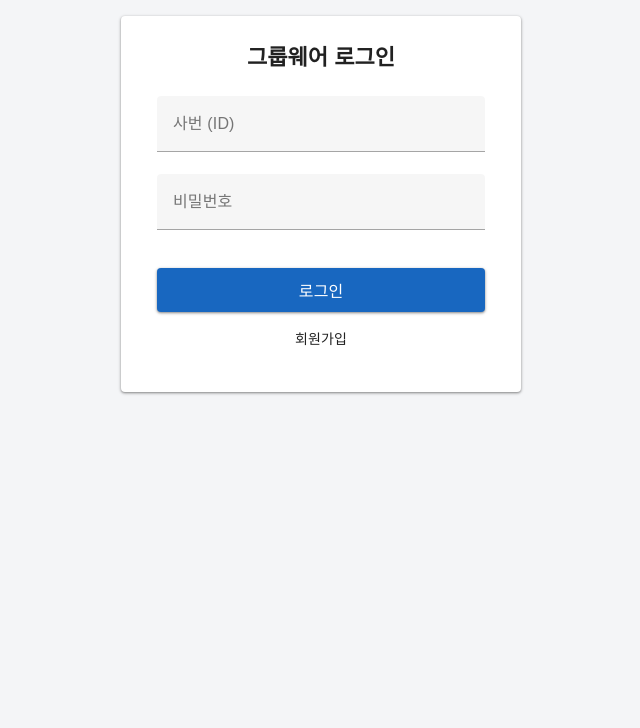
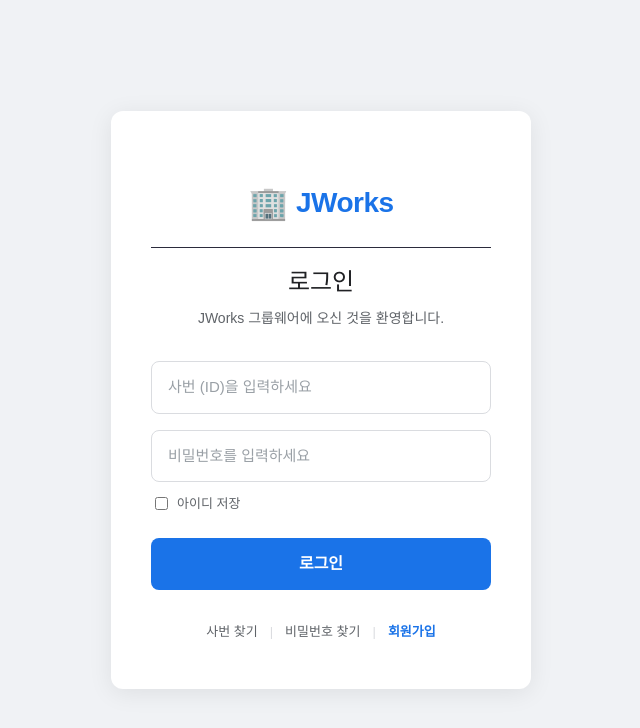
Before and after one commit to TU-Yoon/jware-frontend, a Vue app: page /login in a window 1280 px wide. Shown: the top 728 px of the page, without its empty margins (319-959 px from the left). Built offline with nearby package versions, Linux system fonts and the light colour scheme.

Commit message:
LoginView design renewal

```diff
--- a/src/views/LoginView.vue
+++ b/src/views/LoginView.vue
@@ -1,178 +1,257 @@
 <template>
-  <v-container class="fill-height d-flex align-center justify-center">
-    <v-card width="400" class="pa-5">
-      <v-card-title class="text-h5 text-center font-weight-bold mb-4">
-        그룹웨어 로그인
-      </v-card-title>
-      <v-card-text>
-        <v-form @submit.prevent="handleLogin">
-          <v-text-field
+  <div class="login-container">
+    <div class="login-card">
+
+      <!-- 상단 로고 및 타이틀 영역 -->
+      <div class="login-header">
+        <h1 class="logo">
+          <span class="logo-icon">🏢</span> JWorks
+        </h1>
+        <h2>로그인</h2>
+        <p>JWorks 그룹웨어에 오신 것을 환영합니다.</p>
+      </div>
+
+      <!-- 로그인 폼 영역 -->
+      <form @submit.prevent="handleLogin" class="login-form">
+        <div class="input-group">
+          <input
+            type="text"
             v-model="userId"
-            label="사번 (ID)"
-            type="number"
-            outlined
+            id="userId"
             required
-          ></v-text-field>
+            placeholder="사번 (ID)을 입력하세요"
+            class="clean-input"
+          />
+        </div>
 
-          <v-text-field
+        <div class="input-group">
+          <input
+            type="password"
             v-model="password"
-            label="비밀번호"
-            type="password"
-            outlined
+            id="password"
             required
-          ></v-text-field>
+            placeholder="비밀번호를 입력하세요"
+            class="clean-input"
+          />
+        </div>
 
-          <v-btn type="submit" color="primary" block size="large" class="mt-4">
-            로그인
-          </v-btn>
+        <div class="form-options">
+          <label class="remember-me">
+            <input type="checkbox" /> 아이디 저장
+          </label>
+        </div>
 
-          <v-btn variant="text" block class="mt-2" @click="goToSignup">
-            회원가입
-          </v-btn>
-        </v-form>
-      </v-card-text>
-    </v-card>
-  </v-container>
+        <button type="submit" class="login-btn">로그인</button>
+      </form>
+
+      <!-- 하단 링크 영역 -->
+      <div class="login-footer">
+        <a href="#" class="footer-link">사번 찾기</a>
+        <span class="divider">|</span>
+        <a href="#" class="footer-link">비밀번호 찾기</a>
+        <span class="divider">|</span>
+        <router-link to="/signup" class="footer-link highlight">회원가입</router-link>
+      </div>
+
+    </div>
+  </div>
 </template>
 
 <script setup>
 import { ref } from 'vue';
 import { useRouter } from 'vue-router';
-import api from '../api/axios'; // 방금 만든 axios 인스턴스 가져오기
+import api from '../api/axios'; // 실제 설정된 axios 경로에 맞게 수정해주세요
 
-const router = useRouter();
 const userId = ref('');
 const password = ref('');
+const router = useRouter();
 
 const handleLogin = async () => {
   try {
-    // 백엔드 로그인 API 호출
-    const response = await api.post('/api/auth/login', {
-      userId: userId.value,
+    const res = await api.post('/api/users/login', {
+      id: userId.value,
       password: password.value
     });
 
-    // 성공 시 발급받은 토큰을 localStorage에 저장
-    const token = response.data.token;
-    localStorage.setItem('token', token);
-
+    // 토큰 저장 (구현 방식에 따라 다를 수 있습니다)
+    localStorage.setItem('token', res.data.token);
     alert('로그인 성공!');
-
-    // 로그인 성공 후 메인 대시보드로 이동
     router.push('/');
   } catch (error) {
-    console.error(error);
-    alert(error.response?.data || '로그인에 실패했습니다.');
+    alert('사번 또는 비밀번호가 일치하지 않습니다.');
   }
-};
-
-const goToSignup = () => {
-  router.push('/signup');
 };
 </script>
 
 <style scoped>
-/* 회원가입 화면과 동일한 스타일 적용 */
+/* =========================================
+   구글/네이버 스타일 모던 로그인 레이아웃
+========================================= */
+
+/* 화면 전체를 채우는 배경 */
 .login-container {
   display: flex;
   justify-content: center;
   align-items: center;
   min-height: 100vh;
-  background-color: #f4f5f7;
-  padding: 20px;
+  background-color: #f0f2f5; /* 눈이 편안한 밝은 회색 배경 */
+  font-family: 'Noto Sans KR', sans-serif;
 }
 
+/* 중앙 로그인 카드 */
 .login-card {
-  background: white;
-  padding: 40px;
-  border-radius: 8px;
-  box-shadow: 0 4px 12px rgba(0, 0, 0, 0.1);
   width: 100%;
-  max-width: 400px;
+  max-width: 420px;
+  background-color: #ffffff;
+  padding: 48px 40px;
+  border-radius: 12px;
+  box-shadow: 0 4px 24px rgba(0, 0, 0, 0.08); /* 부드럽고 넓은 그림자 */
+  box-sizing: border-box;
 }
 
-.title {
+/* 헤더 스타일 */
+.login-header {
   text-align: center;
-  margin-top: 0;
-  margin-bottom: 24px;
-  color: #333;
+  margin-bottom: 32px;
 }
 
-.error-message {
-  background-color: #ffebee;
-  color: #c62828;
-  padding: 12px;
-  border-radius: 4px;
-  margin-bottom: 20px;
-  font-size: 14px;
-  text-align: center;
+.logo {
+  font-size: 28px;
+  font-weight: 800;
+  color: #1a73e8; /* 구글 스타일의 신뢰감 있는 블루 */
+  margin: 0 0 16px 0;
+  display: flex;
+  justify-content: center;
+  align-items: center;
+  gap: 8px;
+  letter-spacing: -0.5px;
 }
 
-.form-group {
-  margin-bottom: 20px;
+.logo-icon {
+  font-size: 32px;
+}
+
+.login-header h2 {
+  font-size: 24px;
+  color: #202124;
+  margin: 0 0 8px 0;
+  font-weight: 500;
+}
+
+.login-header p {
+  font-size: 14px;
+  color: #5f6368;
+  margin: 0;
+}
+
+/* 폼 요소 스타일 */
+.login-form {
   display: flex;
   flex-direction: column;
+  gap: 16px;
 }
 
-label {
-  margin-bottom: 6px;
-  font-size: 14px;
-  font-weight: 600;
-  color: #555;
+.input-group {
+  position: relative;
+  width: 100%;
 }
 
-input {
+.clean-input {
   width: 100%;
+  padding: 14px 16px;
+  font-size: 15px;
+  color: #202124;
+  background-color: #fff;
+  border: 1px solid #dadce0;
+  border-radius: 8px;
   box-sizing: border-box;
-  padding: 12px;
-  border: 1px solid #ccc;
-  border-radius: 4px;
-  font-size: 14px;
-  transition: border-color 0.2s;
+  transition: border-color 0.2s, box-shadow 0.2s;
+  outline: none;
 }
 
-input:focus {
-  outline: none;
-  border-color: #0056b3;
+.clean-input::placeholder {
+  color: #9aa0a6;
 }
 
-.submit-btn {
+/* 입력창 포커스 효과 (네이버/구글 스타일) */
+.clean-input:focus {
+  border-color: #1a73e8;
+  box-shadow: 0 0 0 2px rgba(26, 115, 232, 0.2);
+}
+
+.form-options {
+  display: flex;
+  justify-content: space-between;
+  align-items: center;
+  margin-top: -4px;
+  margin-bottom: 8px;
+}
+
+.remember-me {
+  display: flex;
+  align-items: center;
+  gap: 6px;
+  font-size: 13px;
+  color: #5f6368;
+  cursor: pointer;
+}
+
+/* 로그인 버튼 */
+.login-btn {
   width: 100%;
   padding: 14px;
-  background-color: #0056b3;
-  color: white;
+  background-color: #1a73e8;
+  color: #ffffff;
   border: none;
-  border-radius: 4px;
+  border-radius: 8px;
   font-size: 16px;
   font-weight: bold;
   cursor: pointer;
-  margin-top: 10px;
-  transition: background-color 0.2s;
+  transition: background-color 0.2s, box-shadow 0.2s;
 }
 
-.submit-btn:hover:not(:disabled) {
-  background-color: #004494;
+.login-btn:hover {
+  background-color: #1557b0;
+  box-shadow: 0 1px 3px rgba(0,0,0,0.15);
 }
 
-.submit-btn:disabled {
-  background-color: #999;
-  cursor: not-allowed;
+.login-btn:active {
+  background-color: #174ea6;
 }
 
-.signup-link {
+/* 하단 링크 영역 */
+.login-footer {
+  margin-top: 32px;
   text-align: center;
-  margin-top: 24px;
-  font-size: 14px;
-  color: #666;
+  font-size: 13px;
+  color: #5f6368;
+  display: flex;
+  justify-content: center;
+  align-items: center;
+  gap: 12px;
 }
 
-.signup-link a {
-  color: #0056b3;
-  font-weight: bold;
+.footer-link {
+  color: #5f6368;
   text-decoration: none;
+  transition: color 0.2s;
 }
 
-.signup-link a:hover {
+.footer-link:hover {
+  color: #202124;
   text-decoration: underline;
 }
+
+.footer-link.highlight {
+  color: #1a73e8;
+  font-weight: bold;
+}
+
+.footer-link.highlight:hover {
+  color: #1557b0;
+}
+
+.divider {
+  color: #dadce0;
+}
 </style>
```
